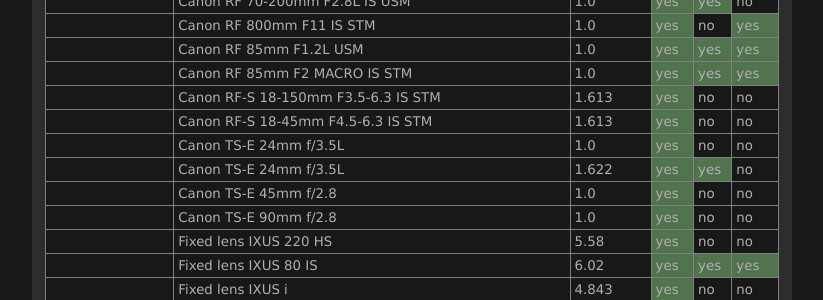
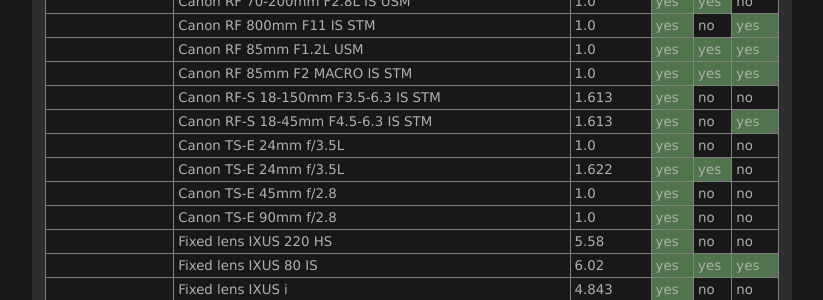
Before and after one commit to lensfun/lensfun.github.io, a Jekyll site: the page built from _posts/lenslist/2999-12-31-Lenslist-master.md, in a window 1280 px wide and 900 px high, scrolled down 4842 px. Shown: the part 146-446 px from the top of the window, without its empty margins (284-1107 px from the left). Built offline with Jekyll 4.4.1, drawn with Linux system fonts in a browser that asks for light colours.

Commit message:
Update master lens list from GitHub Actions

```diff
--- a/_posts/lenslist/2999-12-31-Lenslist-master.md
+++ b/_posts/lenslist/2999-12-31-Lenslist-master.md
@@ -200,7 +200,7 @@ This list was generated on 2024-08-05 from current Lensfun sources. Your Lensfun
 <tr class="lenslist-bg2"><td></td><td>Canon RF 85mm F1.2L USM</td><td>1.0</td><td class="lenslist-highlight lenslist-check">yes</td><td class="lenslist-highlight lenslist-check">yes</td><td class="lenslist-highlight lenslist-check">yes</td></tr>
 <tr class="lenslist-bg2"><td></td><td>Canon RF 85mm F2 MACRO IS STM</td><td>1.0</td><td class="lenslist-highlight lenslist-check">yes</td><td class="lenslist-highlight lenslist-check">yes</td><td class="lenslist-highlight lenslist-check">yes</td></tr>
 <tr class="lenslist-bg2"><td></td><td>Canon RF-S 18-150mm F3.5-6.3 IS STM</td><td>1.613</td><td class="lenslist-highlight lenslist-check">yes</td><td class="lenslist-check">no</td><td class="lenslist-check">no</td></tr>
-<tr class="lenslist-bg2"><td></td><td>Canon RF-S 18-45mm F4.5-6.3 IS STM</td><td>1.613</td><td class="lenslist-highlight lenslist-check">yes</td><td class="lenslist-check">no</td><td class="lenslist-check">no</td></tr>
+<tr class="lenslist-bg2"><td></td><td>Canon RF-S 18-45mm F4.5-6.3 IS STM</td><td>1.613</td><td class="lenslist-highlight lenslist-check">yes</td><td class="lenslist-check">no</td><td class="lenslist-highlight lenslist-check">yes</td></tr>
 <tr class="lenslist-bg2"><td></td><td>Canon TS-E 24mm f/3.5L</td><td>1.0</td><td class="lenslist-highlight lenslist-check">yes</td><td class="lenslist-check">no</td><td class="lenslist-check">no</td></tr>
 <tr class="lenslist-bg2"><td></td><td>Canon TS-E 24mm f/3.5L</td><td>1.622</td><td class="lenslist-highlight lenslist-check">yes</td><td class="lenslist-highlight lenslist-check">yes</td><td class="lenslist-check">no</td></tr>
 <tr class="lenslist-bg2"><td></td><td>Canon TS-E 45mm f/2.8</td><td>1.0</td><td class="lenslist-highlight lenslist-check">yes</td><td class="lenslist-check">no</td><td class="lenslist-check">no</td></tr>
```
